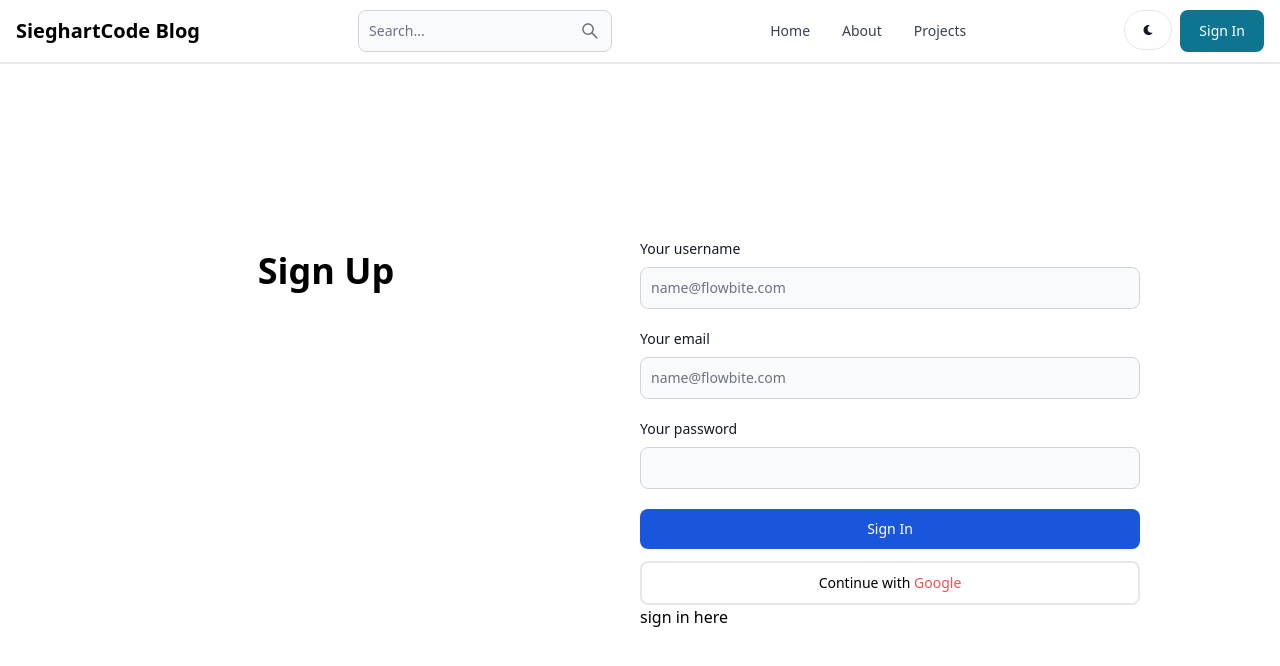
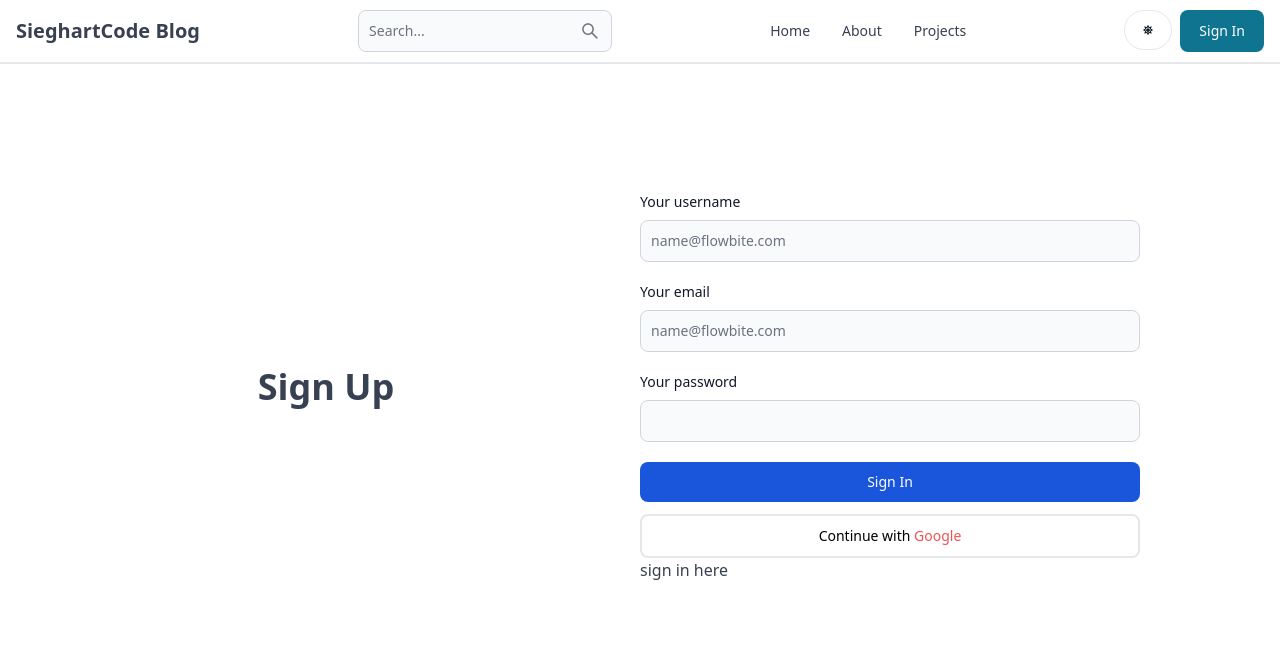
Before and after one commit to Yanuarprayoga9/sieghart-blog, a React (Vite) app: page /sign-up in a window 1280 px wide. Shown: the top 666 px of the page. Built offline with nearby package versions, Linux system fonts and the light colour scheme; no server answers.

Commit message:
feat: theming

```diff
--- a/src/components/Header.jsx
+++ b/src/components/Header.jsx
@@ -1,17 +1,19 @@
 import { Button, Navbar, TextInput } from 'flowbite-react';
 import { Link, Navigate, useLocation } from 'react-router-dom';
 import { AiOutlineSearch } from 'react-icons/ai';
-import { FaMoon } from 'react-icons/fa';
+import { FaMoon, FaSun } from 'react-icons/fa';
 import { Dropdown } from 'flowbite-react';
 import { Avatar } from 'flowbite-react';
 import { useDispatch, useSelector } from 'react-redux';
 
 import { signOut } from '../redux/user/user-slice';
+import { toggleTheme } from '../redux/theme/theme-slice';
 export default function Header() {
 
   const dispatch = useDispatch();
   const path = useLocation().pathname;
   const { currentUser } = useSelector(state => state.user)
+  const { theme } = useSelector((state) => state.theme);
   const handleSignout = async () => {
     dispatch(signOut());
 
@@ -38,8 +40,13 @@ export default function Header() {
         <AiOutlineSearch />
       </Button>
       <div className='flex gap-2 md:order-2'>
-        <Button className='w-12 h-10 hidden sm:inline' color='gray' pill>
-          <FaMoon />
+        <Button
+          className='w-12 h-10  sm:inline'
+          color='gray'
+          pill
+          onClick={() => dispatch(toggleTheme())}
+        >
+          {theme === 'light' ? <FaSun /> : <FaMoon />}
         </Button>
         {
           currentUser && currentUser ?
--- a/src/components/Oauth.jsx
+++ b/src/components/Oauth.jsx
@@ -41,7 +41,7 @@ export default function OAuth() {
     }
 
     return (
-        <button type='button' disabled={loading} className='text-black bg-white border-2 hover:bg-slate-50 focus:ring-4 focus:outline-none mt-3 focus:ring-blue-300 font-medium rounded-lg text-sm w-full  px-5 py-2.5 text-center dark:bg-blue-600 dark:hover:bg-blue-700 dark:focus:ring-blue-800' onClick={handleGoogleClick}>
+        <button type='button' disabled={loading} className='text-black bg-white border-2 hover:bg-slate-50 focus:ring-4 dark:bg-white mt-3 focus:ring-blue-300 font-medium rounded-lg text-sm w-full  px-5 py-2.5 text-center  dark:focus:ring-white-800' onClick={handleGoogleClick}>
             {
                 loading ?
                     <Spinner aria-label="Alternate spinner button example" size="sm" />
--- /dev/null
+++ b/src/components/ThemeProvider.jsx
@@ -0,0 +1,16 @@
+import { useSelector } from 'react-redux';
+import propType from 'prop-types'
+export default function ThemeProvider({ children }) {
+    const { theme } = useSelector((state) => state.theme);
+    return (
+        <div className={theme}>
+            <div className='bg-white text-gray-700 dark:text-gray-200 dark:bg-[rgb(16,23,42)] min-h-screen'>
+                {children}
+            </div>
+        </div>
+    );
+}
+
+ThemeProvider.propTypes = {
+    children: propType.node
+}
--- a/src/main.jsx
+++ b/src/main.jsx
@@ -4,11 +4,14 @@ import './index.css';
 import { store, persistor } from './redux/store.js';
 import { Provider } from 'react-redux';
 import { PersistGate } from 'redux-persist/integration/react';
+import ThemeProvider from './components/ThemeProvider.jsx';
 
 ReactDOM.createRoot(document.getElementById('root')).render(
   <PersistGate persistor={persistor}>
     <Provider store={store}>
+      <ThemeProvider>
         <App />
+      </ThemeProvider>
     </Provider>
   </PersistGate>
 );
--- a/src/pages/SignIn.jsx
+++ b/src/pages/SignIn.jsx
@@ -15,7 +15,7 @@ const SignIn = () => {
   const loading = useSelector((state => state.user.loading))
   const error = useSelector((state => state.user.error))
   const navigate = useNavigate();
-  const notify = () =>  toast.error("Invalid credentials");
+  const notify = () => toast.error("Invalid credentials");
   const onSubmit = async (e) => {
     e.preventDefault();
     try {
@@ -43,11 +43,12 @@ const SignIn = () => {
   }
   console.log(error)
 
-   if(error ) notify()
+  if (error) notify()
 
   return (
-    <div className='min-h-screen w-full flex mt-[-30px] flex-col justify-center items-center px-3'>
-      <div className="w-full grid sm:grid-cols-2">
+    <div className="min-h-screen ">
+      <div className='py-32 w-full flex  flex-col justify-center items-center px-3'>
+        <div className="w-full grid sm:grid-cols-2 items-center ">
           <div className="mx-auto">
             <PageTitle title={'SieghartBlog'} />
           </div>
@@ -87,6 +88,7 @@ const SignIn = () => {
         <Toaster />
 
       </div>
+    </div>
   )
 }
 
--- a/src/pages/SignUp.jsx
+++ b/src/pages/SignUp.jsx
@@ -1,21 +1,23 @@
 import { PageTitle } from '../components/PageTitle'
 import { ButtonComp } from '../components/Button'
+import { useNavigate } from 'react-router-dom';
 
 import { useForm } from '../../hooks/useForm';
 import { useState } from 'react';
 import baseUrl from '../../constant/baseUrl';
-import { Navigate } from 'react-router';
 import OAuth from '../components/Oauth';
 import { Link } from 'react-router-dom';
-import { data } from 'autoprefixer';
 const SignUp = () => {
   const { values, handleChange } = useForm({ username: '', email: '', password: '' });
   const [loading, setLoading] = useState(false)
   const [message, setMessage] = useState(null)
 
+  const navigate = useNavigate();
 
   const onSubmit = async (e) => {
+
     e.preventDefault();
+    setMessage(null)
     try {
       setLoading(true)
       const res = await fetch(baseUrl + '/auth/signup', {
@@ -23,10 +25,10 @@ const SignUp = () => {
         headers: { 'Content-Type': 'application/json' },
         body: JSON.stringify(values),
       });
-      const data =await res.json()
-
-      if (res.ok) {
-        <Navigate to={'sign-in'} />
+      const data = await res.json()
+      if (data.success) {
+        navigate('/sign-in')
+        console.log(data.success);
       }
       if (data.success === false) {
         setMessage('user already registered')
@@ -42,8 +44,9 @@ const SignUp = () => {
 
 
   return (
-    <div className='min-h-screen w-full mt-[-30px] flex flex-col justify-center items-center px-3'>
-      <div className="w-full grid sm:grid-cols-2">
+    <div className="min-h-screen ">
+      <div className='py-32 w-full flex  flex-col justify-center items-center px-3'>
+        <div className="w-full grid sm:grid-cols-2 items-center ">
           <div className="mx-auto">
             <PageTitle title={'Sign Up'} />
           </div>
@@ -96,6 +99,7 @@ const SignUp = () => {
 
         </div>
       </div>
+    </div>
   )
 }
 
--- a/src/redux/store.js
+++ b/src/redux/store.js
@@ -5,10 +5,11 @@ import userReducer from './user/user-slice';
 // import themeReducer from './theme/themeSlice';
 import { persistReducer, persistStore } from 'redux-persist';
 import storage from 'redux-persist/lib/storage';
+import themeSlice from './theme/theme-slice';
 
 const rootReducer = combineReducers({
   user: userReducer,
-//   theme: themeReducer,
+  theme: themeSlice,
 });
 
 const persistConfig = {
--- /dev/null
+++ b/src/redux/theme/theme-slice.js
@@ -0,0 +1,19 @@
+import { createSlice } from "@reduxjs/toolkit";
+
+const initialState = {
+  theme: "light",
+};
+
+const themeSlice = createSlice({
+  name: "theme",
+  initialState,
+  reducers: {
+    toggleTheme: (state) => {
+      state.theme = state.theme === "light" ? "dark" : "light";
+    },
+  },
+});
+
+export const { toggleTheme } = themeSlice.actions;
+
+export default themeSlice.reducer;
```
Lines whose indentation alone changed are shown as unchanged.
